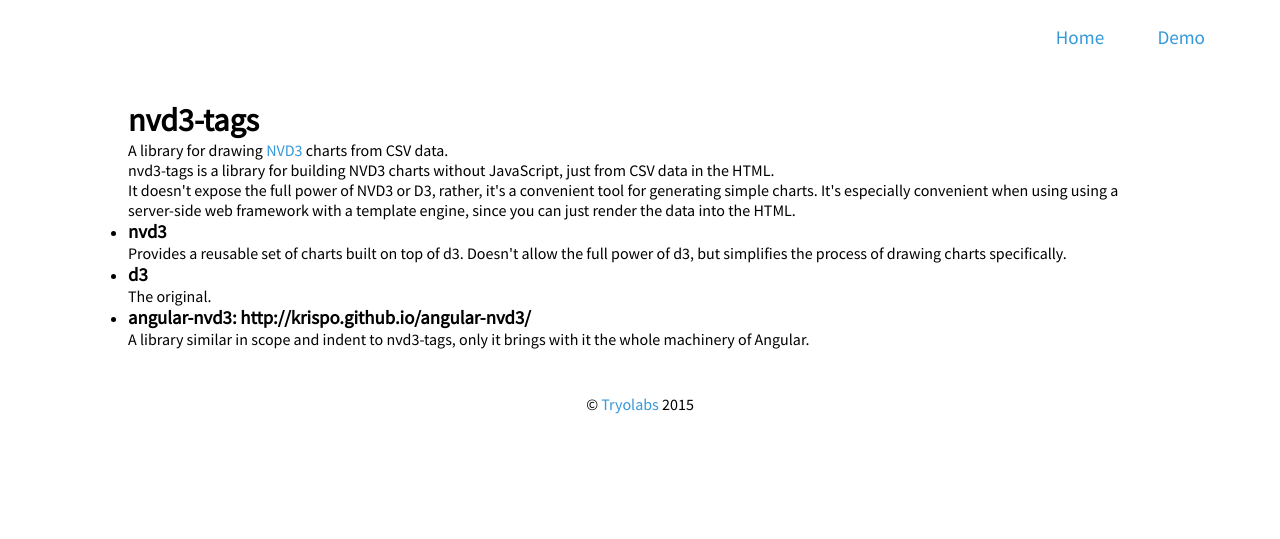
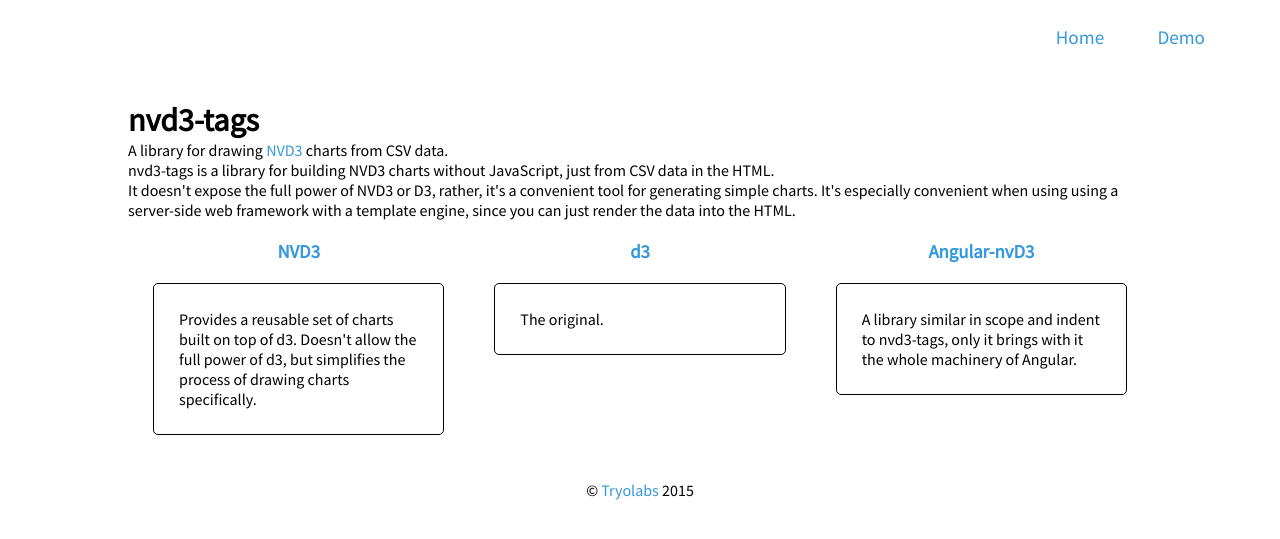
Before and after one commit to tryolabs/nvd3-tags, a Jekyll site: the page built from index.html, in a window 1280 px wide. Shown: the top 539 px of the page. Built offline with Jekyll 4.4.1, drawn with Linux system fonts in a browser that asks for light colours; nearby versions of some CDN libraries; a script that is not in the unit is left out.

Commit message:
Change home page style

```diff
--- a/_config.yml
+++ b/_config.yml
@@ -12,3 +12,4 @@
   tryo: http://tryolabs.com/
   nvd3: http://nvd3.org/
   d3: http://d3js.org/
+  angular_nvd3: http://krispo.github.io/angular-nvd3/
--- a/css/main.scss
+++ b/css/main.scss
@@ -134,3 +134,28 @@
     @include column(6);
   }
 }
+
+/* Home */
+
+.others {
+  ul {
+    @include row();
+    list-style-type: none;
+
+    li {
+      @include column(4);
+
+      h3 {
+        text-align: center;
+        margin: 20px 0;
+      }
+
+      .desc {
+        margin: 0 25px;
+        border: 1px solid black;
+        border-radius: 5px;
+        padding: 25px;
+      }
+    }
+  }
+}
--- a/index.html
+++ b/index.html
@@ -25,7 +25,7 @@
 <section class="others">
   <ul>
     <li>
-      <h3>nvd3</h3>
+      <h3><a href="{{ site.links.nvd3 }}">NVD3</a></h3>
       <div class="desc">
         Provides a reusable set of charts built on top of d3. Doesn't allow the
         full power of d3, but simplifies the process of drawing charts
@@ -33,13 +33,13 @@
       </div>
     </li>
     <li>
-      <h3>d3</h3>
+      <h3><a href="{{ site.links.d3 }}">d3</a></h3>
       <div class="desc">
         The original.
       </div>
     </li>
     <li>
-      <h3>angular-nvd3: http://krispo.github.io/angular-nvd3/</h3>
+      <h3><a href="{{ site.links.angular_nvd3 }}">Angular-nvD3</a></h3>
       <div class="desc">
         A library similar in scope and indent to nvd3-tags, only it brings with
         it the whole machinery of Angular.
```
